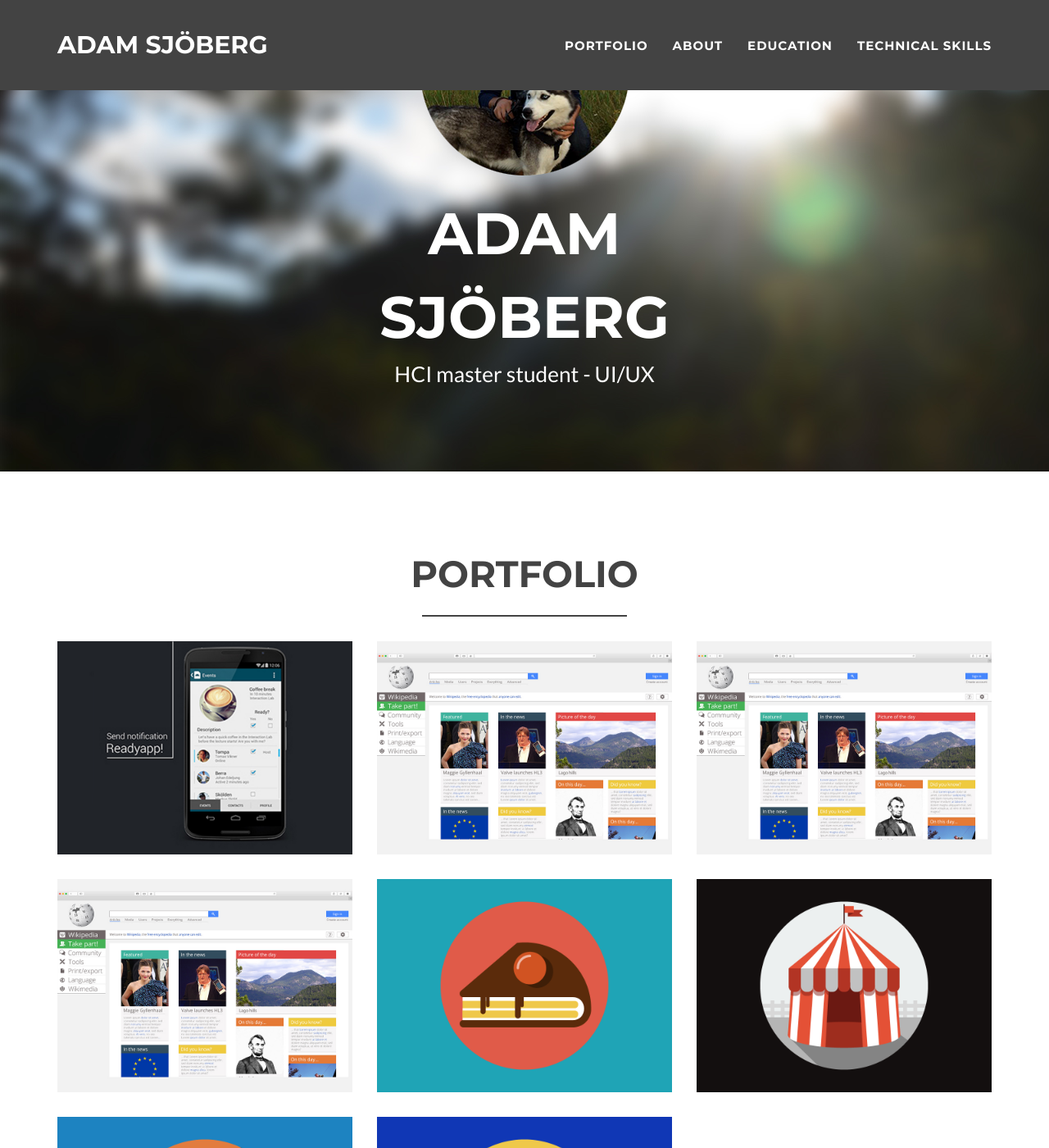
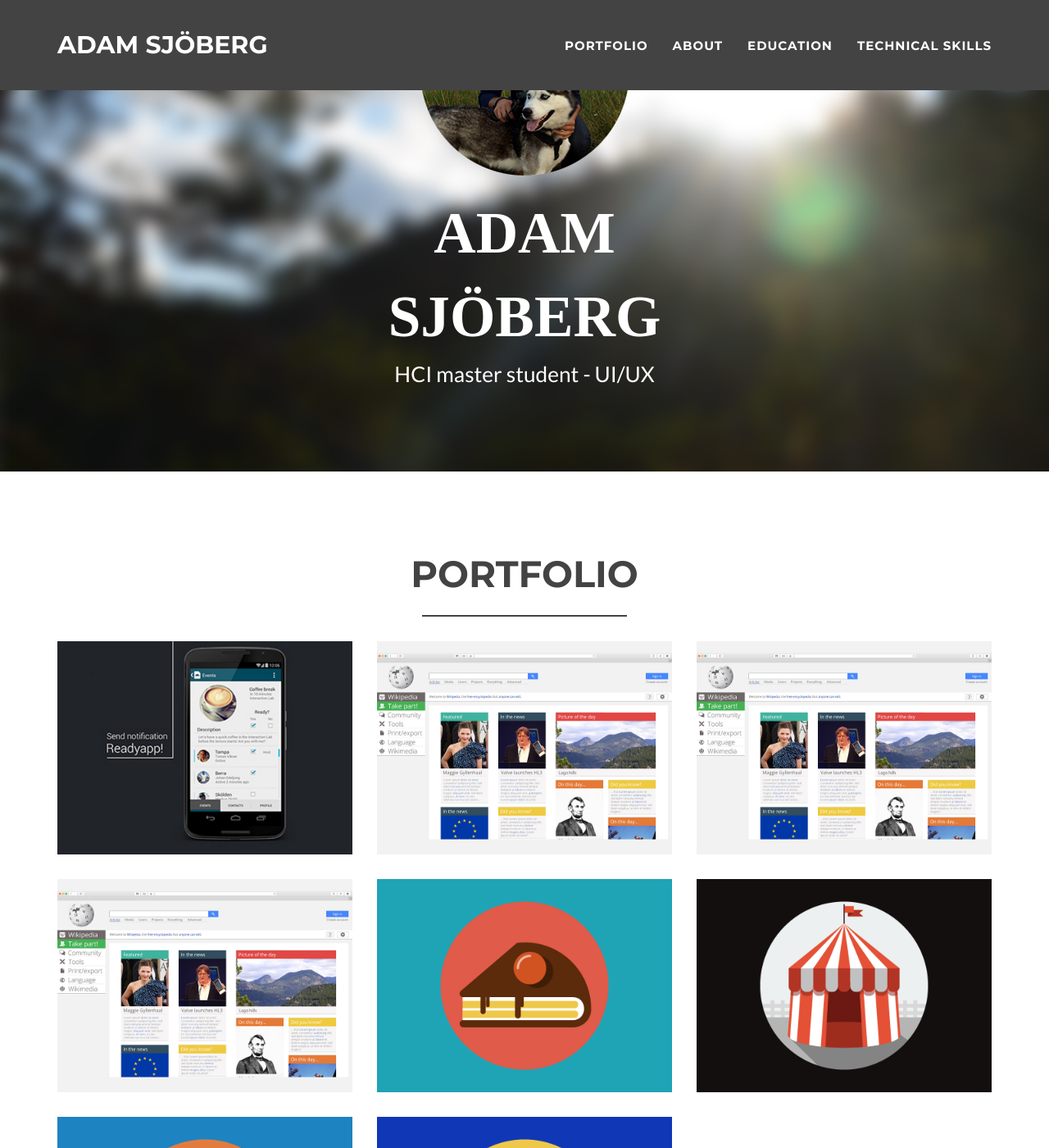
Before and after one commit to Adamsjoberg/Adamsjoberg.github.io, a Jekyll site: the page built from index.html, in a window 1280 px wide and 1400 px high, scrolled down 242 px. Shown: the whole window at 82% size. Built offline with Jekyll 4.4.1, drawn with Linux system fonts in a browser that asks for light colours.

Commit message:
changed font

```diff
--- a/_includes/css/main.css
+++ b/_includes/css/main.css
@@ -98,9 +98,9 @@ header img {
 header .intro-text .name {
     display: block;
     text-transform: uppercase;
-    font-family: Montserrat,"Helvetica Neue",Helvetica,Arial,sans-serif;
     font-size: 2em;
     font-weight: 700;
+    font-family: 'Pacifico', cursive;
 }
 
 header .intro-text .skills {
```
